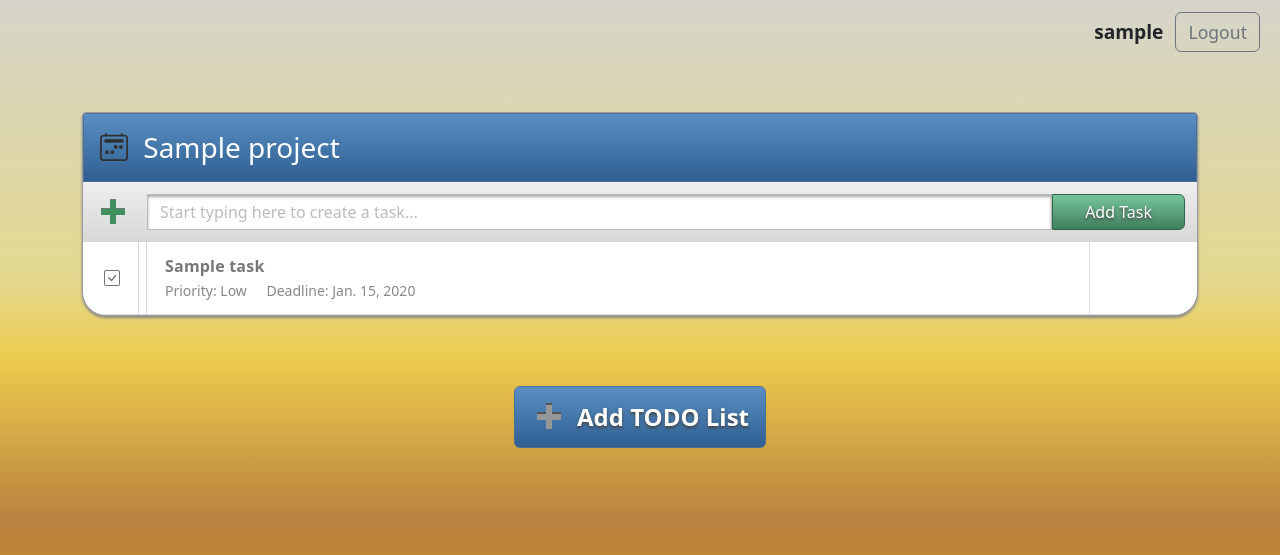
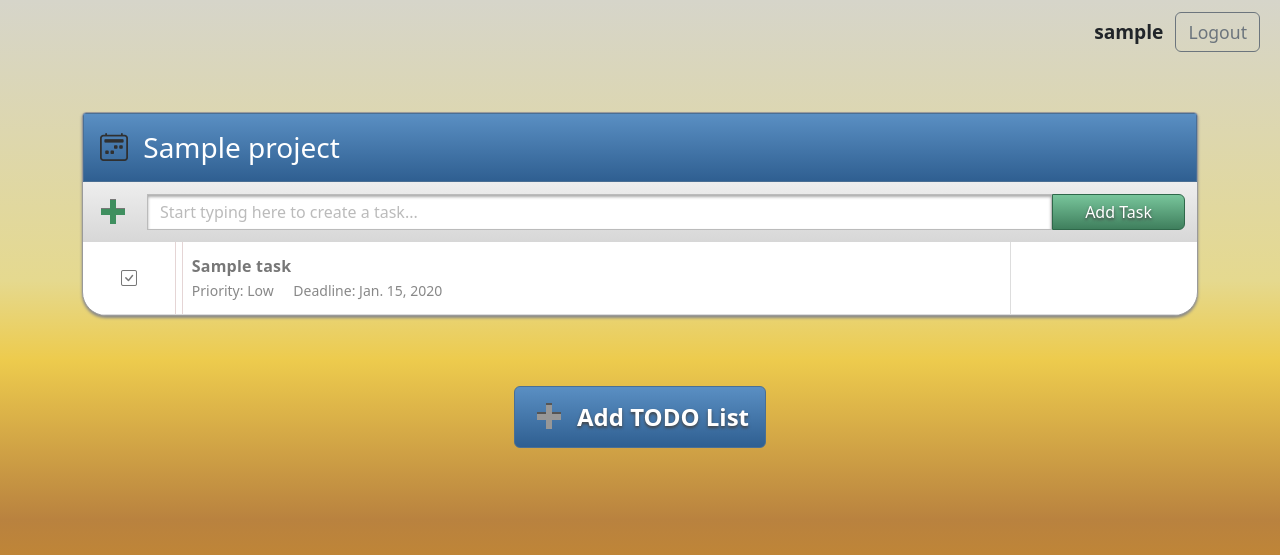
Before and after one commit to anastasiiaoshega513/task-manager, a Django app: page / in a window 1280 px wide. Shown: the top 555 px of the page. Run offline with Django 5.2, Linux system fonts and the light colour scheme; a user stored in the database is signed in; tables that the repository leaves empty hold one stand-in row (values such as "Sample post").

Commit message:
feat(ui): Improve task layout and validation

```diff
--- a/static/css/styles.css
+++ b/static/css/styles.css
@@ -114,15 +114,36 @@ body {
 }
 
 .task-item {
-  padding: 12px 0;
   border-bottom: 1px solid #ddd;
-  background-image:
-    linear-gradient(to right, transparent 55px, #e5d5d5 55px 56px, transparent 56px),
-    linear-gradient(to right, transparent 63px, #e5d5d5 63px 64px, transparent 64px),
-    linear-gradient(to left, transparent 107px, #ddd 107px 108px, transparent 108px);
+}
+
+.task-check {
+  position: relative;
+  display: flex;
+  align-items: center;
+  justify-content: center;
+  border-right: 1px solid #e5d5d5;
+}
+
+.task-check::after {
+  content: "";
+  position: absolute;
+  top: 0;
+  bottom: 0;
+  right: -8px;
+  width: 1px;
+  background: #e5d5d5;
+}
+
+.task-content {
+  padding: 12px 16px;
+  border-right: 1px solid #ddd;
 }
 
 .task-actions {
+  display: flex;
+  align-items: center;
+  justify-content: center;
   visibility: hidden;
   color: #777;
 }
@@ -205,7 +226,6 @@ body {
   padding: 16px 20px;
   background: white;
   border-radius: 6px;
-
   display: flex;
   align-items: center;
   gap: 8px;
@@ -252,10 +272,6 @@ body {
     white-space: nowrap;
   }
 
-  .task-item {
-    background-image: none;
-  }
-
   .task-actions {
     visibility: visible;
   }
--- a/templates/tasks/partials/project.html
+++ b/templates/tasks/partials/project.html
@@ -47,6 +47,7 @@
         <path d="M12 4v16M4 12h16"></path>
       </svg>
 
+      {{ task_create_form.name.errors }}
       {{ task_create_form.name }}
       <button type="submit">Add Task</button>
     </form>
--- a/templates/tasks/partials/task.html
+++ b/templates/tasks/partials/task.html
@@ -1,7 +1,8 @@
-<div id="task-{{ task.pk }}" class="task-item d-flex align-items-center">
+<div id="task-{{ task.pk }}" class="task-item row g-0">
+  <div class="task-check col-2 col-md-1">
     <button
       type="button"
-    class="btn ms-2 me-2"
+      class="btn"
       style="color: #777;"
       hx-post="{% url 'tasks:task-toggle-complete' task.pk %}"
       hx-target="#task-{{ task.pk }}"
@@ -13,8 +14,9 @@
         <i class="bi bi-square"></i>
       {% endif %}
     </button>
+  </div>
 
-  <div class="ms-4">
+  <div class="task-content col-7 col-md-9">
     <div class="task-name">{{ task.name }}</div>
 
     <small class="task-meta">
@@ -28,7 +30,7 @@
     </small>
   </div>
 
-  <div class="task-actions ms-auto me-3">
+  <div class="task-actions col-3 col-md-2">
     <button
       type="button"
       class="btn"
```
Lines whose indentation alone changed are shown as unchanged.
